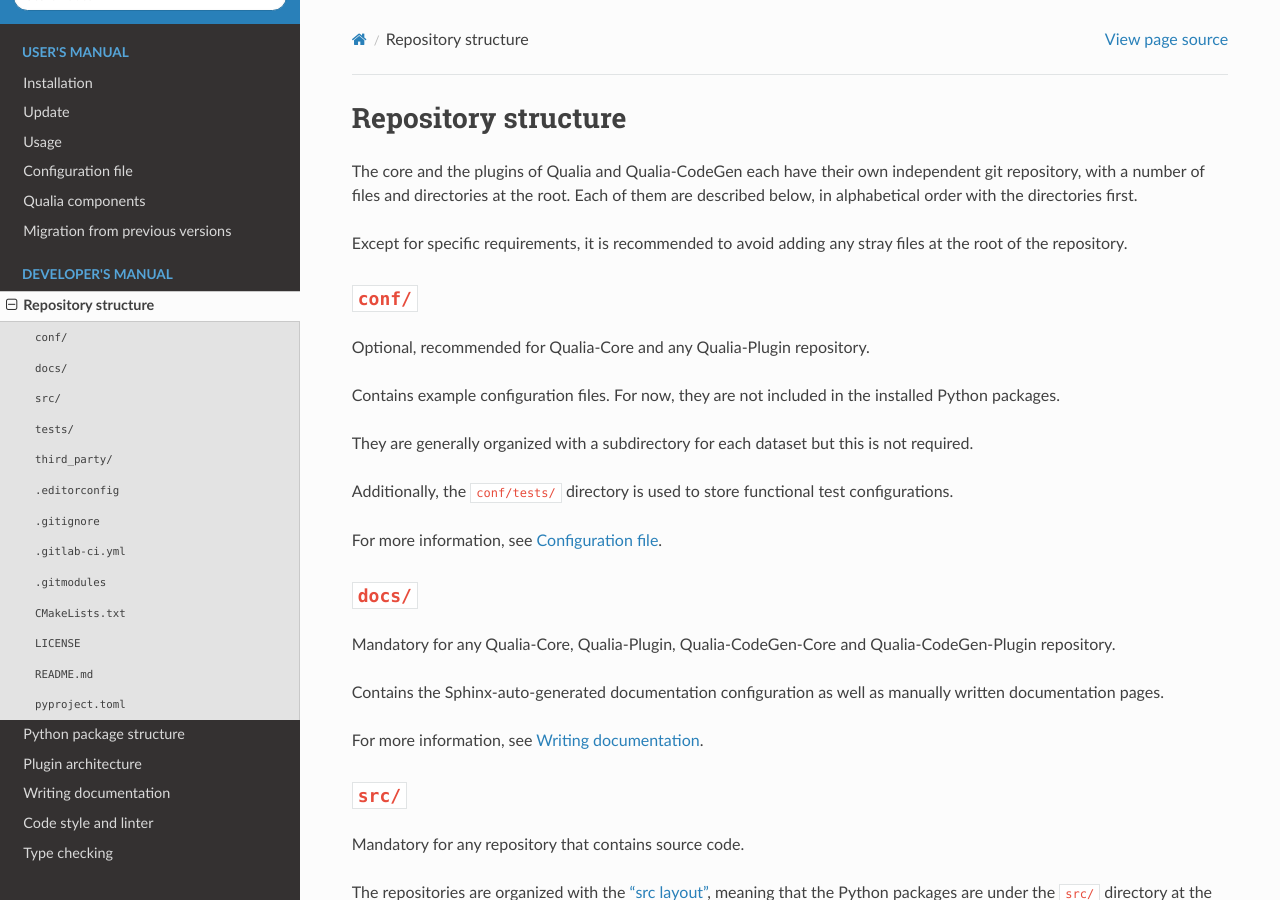
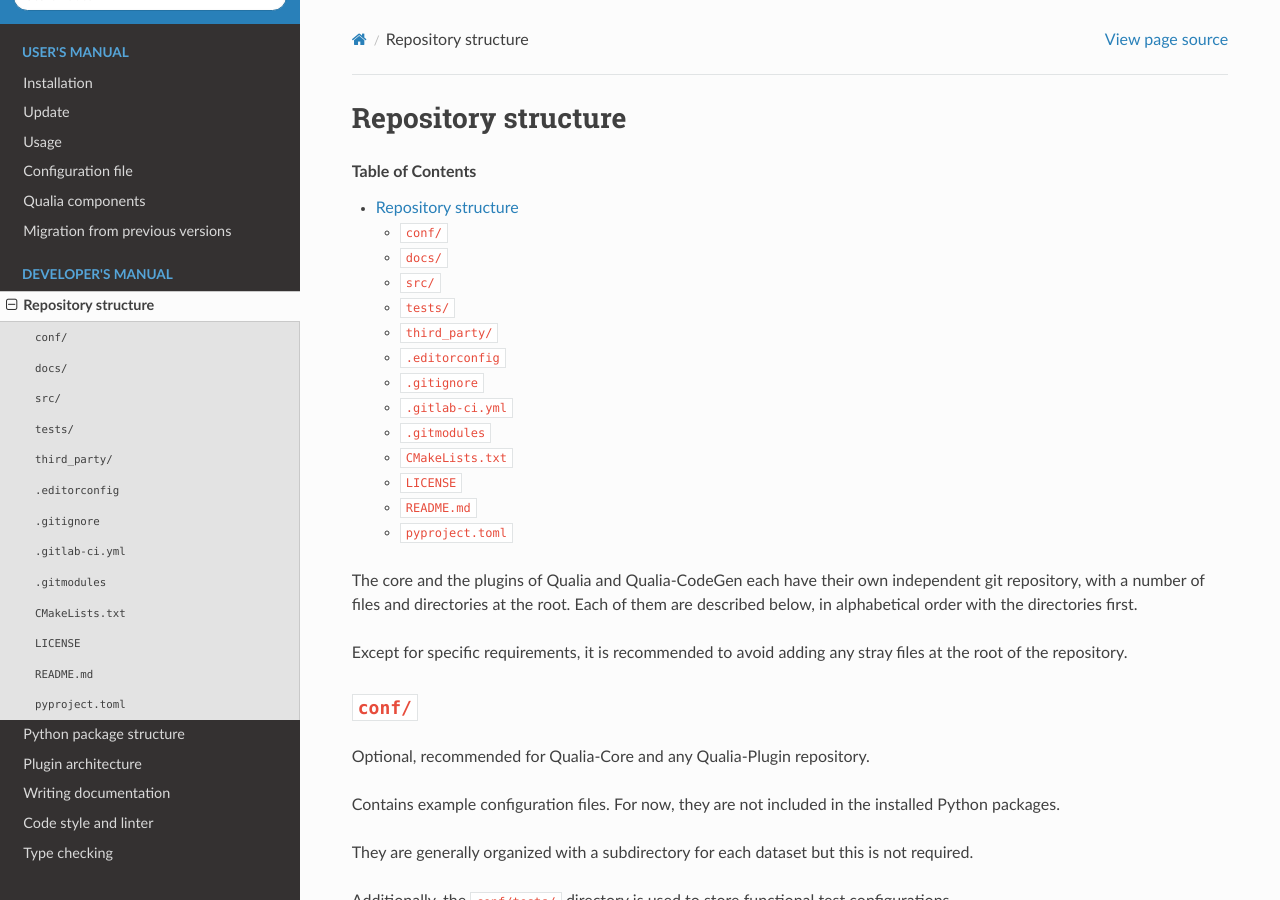
Before and after one commit to LEAT-EDGE/qualia, a Sphinx documentation site: the page built from docs/Developer/RepositoryStructure.md, in a window 1280 px wide and 900 px high. Built offline with Sphinx 7.4.7 and the Read the Docs theme 2.0.0, drawn with Linux system fonts in a browser that asks for light colours; the version number could not be read and is left out.

Commit message:
Update docs/Developer/RepositoryStructure.md

````diff
--- a/docs/Developer/RepositoryStructure.md
+++ b/docs/Developer/RepositoryStructure.md
@@ -1,4 +1,10 @@
 # Repository structure
+
+```{contents} Table of Contents
+---
+depth: 3
+---
+```
 
 The core and the plugins of Qualia and Qualia-CodeGen each have their own independent git repository,
 with a number of files and directories at the root.
````
